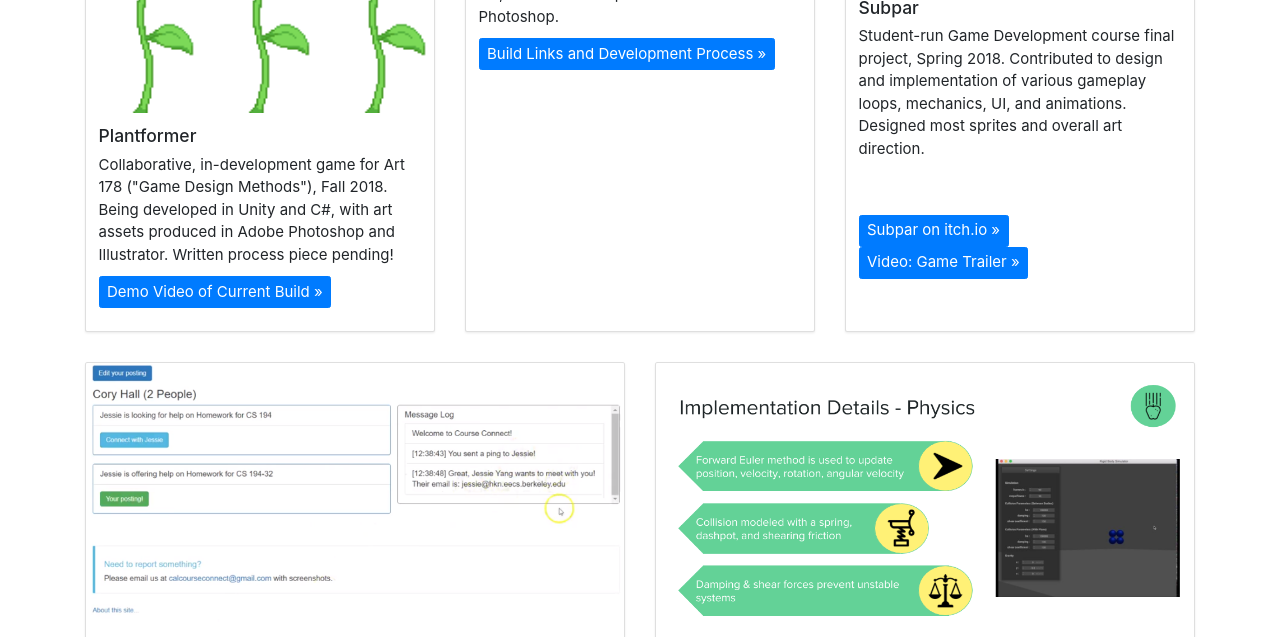
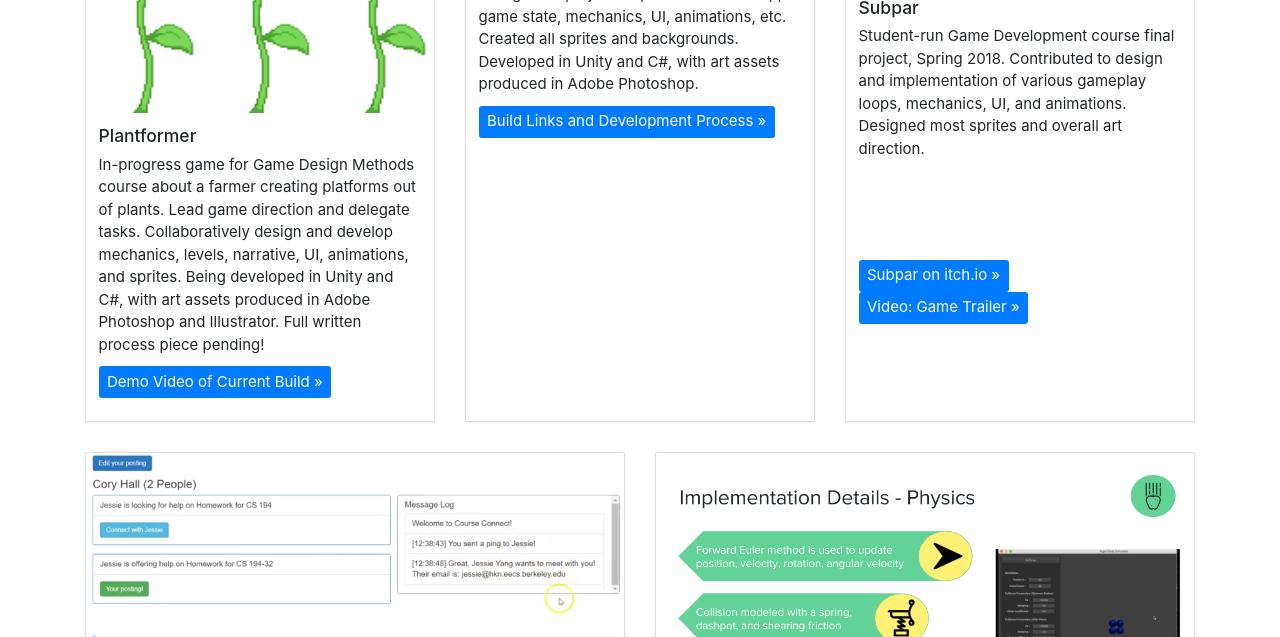
Before and after one commit to jjxyang/JessieCodesRocks, a plain HTML site: page docs/projects.html in a window 1280 px wide. Shown: the part 656-1293 px from the top of the page. Drawn offline with nearby package versions, Linux system fonts and the light colour scheme.

Commit message:
Update descriptions of Plantformer and Uplift on Projects page.

```diff
--- a/docs/projects.html
+++ b/docs/projects.html
@@ -52,7 +52,7 @@
             <img class="card-img-top" src="assets/img/projects/plantformer/plantgrowth.png" style="max-width=256px" alt="Plantformer Plant">
             <div class="card-body">
               <h3 class="card-title">Plantformer</a></h3>
-              <p class="card-text">Collaborative, in-development game for Art 178 ("Game Design Methods"), Fall 2018. Being developed in Unity and C#, with art assets produced in Adobe Photoshop and Illustrator. Written process piece pending!</p>
+              <p class="card-text">In-progress game for Game Design Methods course about a farmer creating platforms out of plants. Lead game direction and delegate tasks. Collaboratively design and develop mechanics, levels, narrative, UI, animations, and sprites. Being developed in Unity and C#, with art assets produced in Adobe Photoshop and Illustrator. Full written process piece pending!</p>
               <p><a class="btn btn-primary" href="https://www.youtube.com/watch?v=fC5g5pbPlnY" role="button">Demo Video of Current Build &raquo;</a></p>
             </div>
           </div>
@@ -66,7 +66,7 @@
             </video>
             <div class="card-body">
               <h3 class="card-title">Uplift</a></h3>
-              <p class="card-text">Game prototype for Art 178 ("Game Design Methods"), Fall 2018. Developed in Unity and C#, with art assets produced in Adobe Photoshop.</p>
+              <p class="card-text">Game prototype for Game Design Methods course about staying positive when the sky is falling. Solo project. Implemented fun loop, game state, mechanics, UI, animations, etc. Created all sprites and backgrounds. Developed in Unity and C#, with art assets produced in Adobe Photoshop.</p>
               <p><a class="btn btn-primary" href="projects/uplift-process.html" role="button">Build Links and Development Process &raquo;</a></p>
             </div>
           </div>
```
